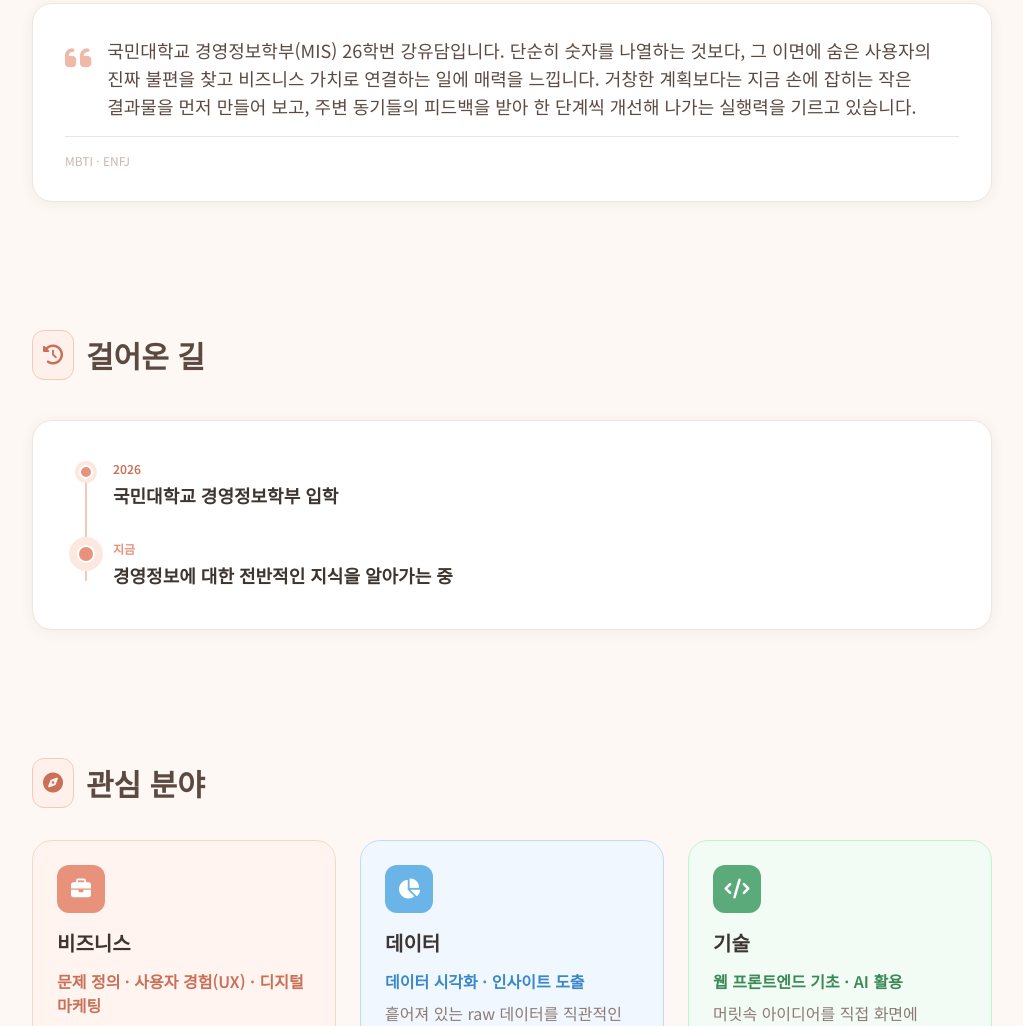
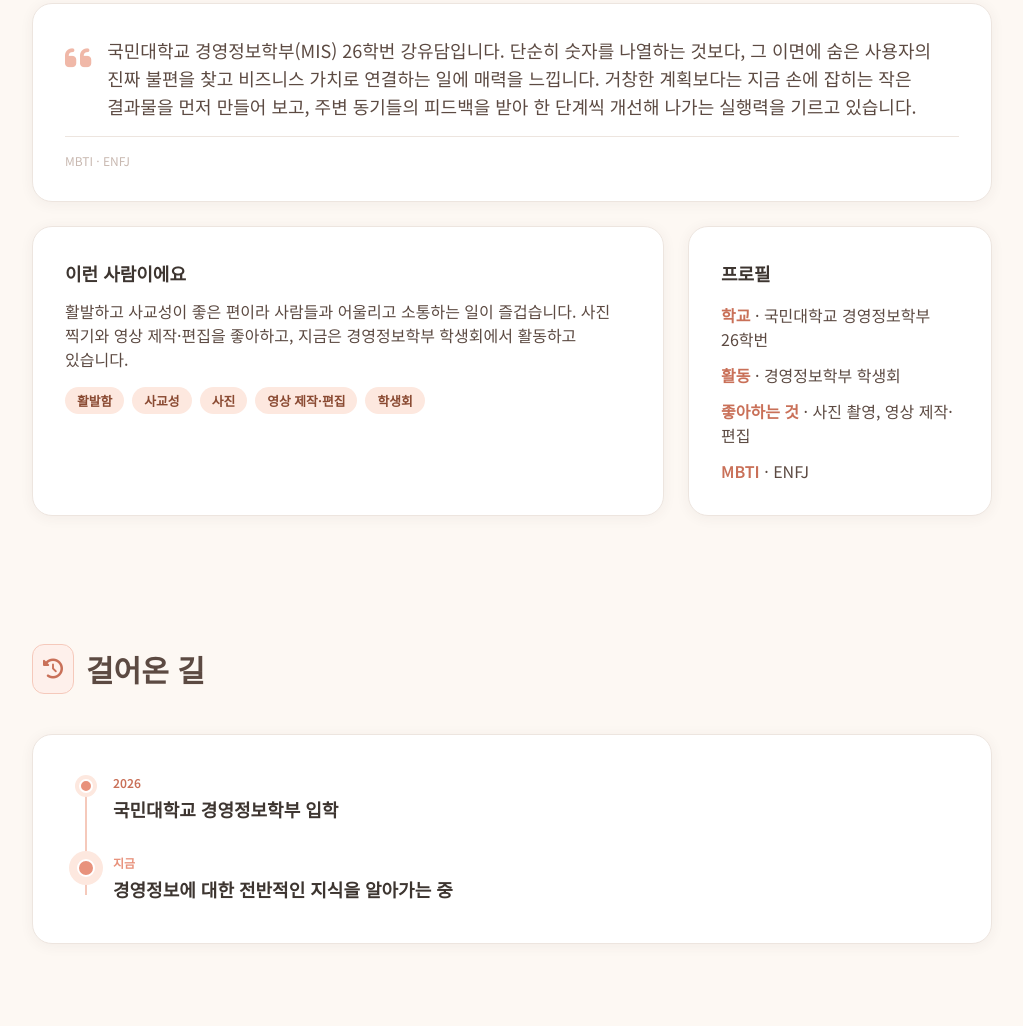
Before and after one commit to kangudam/kangudam.github.io, a plain HTML site: page index.html in a window 1280 px wide. Shown: the part 1004-2030 px from the top of the page, without its empty margins (128-1151 px from the left). Drawn offline with nearby package versions, Linux system fonts and the light colour scheme; no server answers.

Commit message:
feat: add profile cards (intro + profile) below about section

```diff
--- a/index.html
+++ b/index.html
@@ -122,6 +122,7 @@
         .list-item:hover{ background: #fbd4c6; }
         .plan-card      { background: #fdf8f3; border: 1px solid #ede5df; border-radius: 0.875rem; display: flex; flex-direction: column; transition: background 0.2s, border-color 0.2s, transform 0.25s cubic-bezier(.34,1.56,.64,1); }
         .plan-card:hover{ background: #fef0eb; border-color: #f5c9bb; transform: translateY(-4px); }
+        .intro-chip { display: inline-block; padding: 0.25rem 0.75rem; border-radius: 9999px; background: #fde8df; color: #8a4a32; font-size: 0.8rem; font-weight: 600; }
         .contact-card   { background: linear-gradient(135deg,#fff4ef 0%,#fff0f5 50%,#fffbf0 100%); border: 1px solid #f5c9bb; border-radius: 1.5rem; }
 
         /* ══ 방명록 ════════════════════════════════════════════════ */
@@ -391,6 +392,32 @@
                     </div>
                 </div>
                 <p class="text-xs mt-4 pt-4" style="color:#c8b8b0; border-top: 1px solid #ede5df;">MBTI · ENFJ</p>
+            </div>
+
+            <div class="grid grid-cols-1 md:grid-cols-3 gap-6 mt-6">
+                <!-- 왼쪽: 이런 사람이에요 -->
+                <div class="card p-6 sm:p-8 md:col-span-2 fade-up">
+                    <h3 class="text-lg font-bold mb-3" style="color:#3d3530;">이런 사람이에요</h3>
+                    <p class="text-sm sm:text-base leading-relaxed mb-4" style="color:#5c4a42;">활발하고 사교성이 좋은 편이라 사람들과 어울리고 소통하는 일이 즐겁습니다. 사진 찍기와 영상 제작·편집을 좋아하고, 지금은 경영정보학부 학생회에서 활동하고 있습니다.</p>
+                    <div class="flex flex-wrap gap-2">
+                        <span class="intro-chip">활발함</span>
+                        <span class="intro-chip">사교성</span>
+                        <span class="intro-chip">사진</span>
+                        <span class="intro-chip">영상 제작·편집</span>
+                        <span class="intro-chip">학생회</span>
+                    </div>
+                </div>
+
+                <!-- 오른쪽: 프로필 -->
+                <div class="card p-6 sm:p-8 md:col-span-1 fade-up">
+                    <h3 class="text-lg font-bold mb-4" style="color:#3d3530;">프로필</h3>
+                    <ul class="space-y-3 text-sm sm:text-base">
+                        <li><span class="font-semibold" style="color:#c97058;">학교</span> <span style="color:#5c4a42;">· 국민대학교 경영정보학부 26학번</span></li>
+                        <li><span class="font-semibold" style="color:#c97058;">활동</span> <span style="color:#5c4a42;">· 경영정보학부 학생회</span></li>
+                        <li><span class="font-semibold" style="color:#c97058;">좋아하는 것</span> <span style="color:#5c4a42;">· 사진 촬영, 영상 제작·편집</span></li>
+                        <li><span class="font-semibold" style="color:#c97058;">MBTI</span> <span style="color:#5c4a42;">· ENFJ</span></li>
+                    </ul>
+                </div>
             </div>
         </section>
 
```
